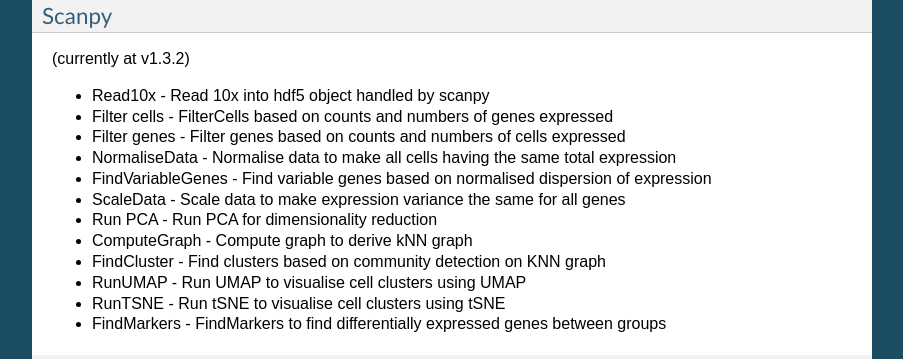
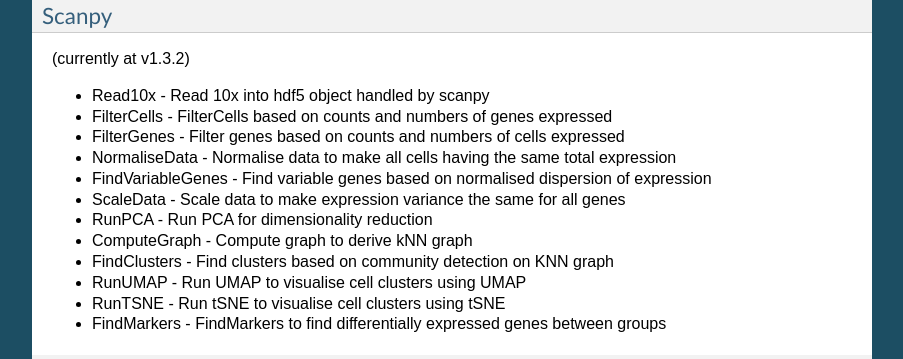
Before and after one commit to ebi-gene-expression-group/tertiary_workflows_docs, a Sphinx documentation site: the page built from docs/modules.rst, in a window 1280 px wide and 900 px high, scrolled down 1545 px. Shown: the part 152-511 px from the top of the window, without its empty margins (198-1101 px from the left). Built offline with Sphinx 7.4.7, drawn with Linux system fonts in a browser that asks for light colours.

Commit message:
Update modules.rst (#10)

```diff
--- a/docs/modules.rst
+++ b/docs/modules.rst
@@ -78,14 +78,14 @@
 (currently at v1.3.2)
 
 * Read10x - Read 10x into hdf5 object handled by scanpy
-* Filter cells - FilterCells based on counts and numbers of genes expressed
-* Filter genes - Filter genes based on counts and numbers of cells expressed
+* FilterCells - FilterCells based on counts and numbers of genes expressed
+* FilterGenes - Filter genes based on counts and numbers of cells expressed
 * NormaliseData - Normalise data to make all cells having the same total expression
 * FindVariableGenes - Find variable genes based on normalised dispersion of expression
 * ScaleData - Scale data to make expression variance the same for all genes
-* Run PCA - Run PCA for dimensionality reduction
+* RunPCA - Run PCA for dimensionality reduction
 * ComputeGraph - Compute graph to derive kNN graph
-* FindCluster - Find clusters based on community detection on KNN graph
+* FindClusters - Find clusters based on community detection on KNN graph
 * RunUMAP - Run UMAP to visualise cell clusters using UMAP
 * RunTSNE - Run tSNE to visualise cell clusters using tSNE
 * FindMarkers - FindMarkers to find differentially expressed genes between groups
```
